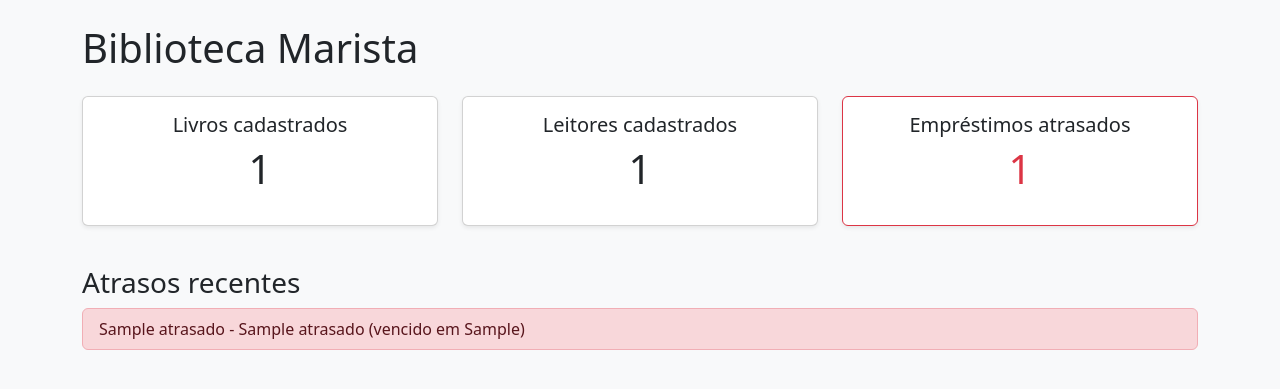
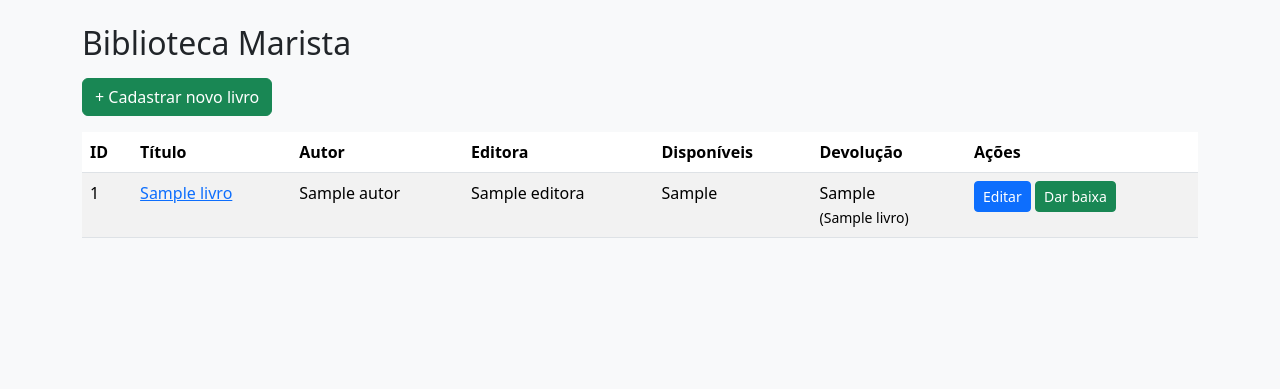
Before and after one commit to lucasmarista/maristabiblioteca, a Flask app: template templates/index.html in a window 1280 px wide. Shown: the part 56-445 px from the top of the page. Run offline with Flask 3, Linux system fonts and the light colour scheme; the template is opened without the code that fills it: most values are stand-ins (such as "Sample title", 1, 10 or a date in 2020).

Commit message:
Update index.html

```diff
--- a/templates/index.html
+++ b/templates/index.html
@@ -1,45 +1,47 @@
 {% extends "base.html" %}
 {% block content %}
-<h1 class="mb-4">Biblioteca Marista</h1>
+<h2 class="mb-3">Biblioteca Marista</h2>
 
-<div class="row">
-  <div class="col-md-4 mb-3">
-    <div class="card shadow-sm">
-      <div class="card-body text-center">
-        <h5 class="card-title">Livros cadastrados</h5>
-        <p class="display-6">{{ total_livros }}</p>
-      </div>
-    </div>
-  </div>
-  <div class="col-md-4 mb-3">
-    <div class="card shadow-sm">
-      <div class="card-body text-center">
-        <h5 class="card-title">Leitores cadastrados</h5>
-        <p class="display-6">{{ total_usuarios }}</p>
-      </div>
-    </div>
-  </div>
-  <div class="col-md-4 mb-3">
-    <div class="card shadow-sm {% if total_atrasados > 0 %}border-danger{% endif %}">
-      <div class="card-body text-center">
-        <h5 class="card-title">Empréstimos atrasados</h5>
-        <p class="display-6 {% if total_atrasados > 0 %}text-danger{% endif %}">
-          {{ total_atrasados }}
-        </p>
-      </div>
-    </div>
-  </div>
-</div>
+<a href="{{ url_for('novo_livro') }}" class="btn btn-success mb-3">+ Cadastrar novo livro</a>
 
-{% if atrasados %}
-<h3 class="mt-4">Atrasos recentes</h3>
-<ul class="list-group">
-  {% for e in atrasados %}
-    <li class="list-group-item list-group-item-danger">
-      {{ e["livro_titulo"] }} - {{ e["usuario_nome"] }}
-      (vencido em {{ e["data_prevista_devolucao"] | data_br }})
-    </li>
-  {% endfor %}
-</ul>
-{% endif %}
+<table class="table table-striped table-hover">
+  <thead>
+    <tr>
+      <th>ID</th>
+      <th>Título</th>
+      <th>Autor</th>
+      <th>Editora</th>
+      <th>Disponíveis</th>
+      <th>Devolução</th>
+      <th>Ações</th>
+    </tr>
+  </thead>
+  <tbody>
+    {% for l in livros %}
+    <tr>
+      <td>{{ l.id }}</td>
+      <td>
+        <a href="{{ url_for('emprestar', livro_id=l.id) }}">{{ l.titulo }}</a>
+      </td>
+      <td>{{ l.autor or '-' }}</td>
+      <td>{{ l.editora or '-' }}</td>
+      <td>{{ l.quantidade_disponivel }}</td>
+      <td>
+        {% if l.status == 'EM_ABERTO' %}
+          {{ l.data_prevista_devolucao | data_br }}
+          <br><small>({{ l.nome_aluno }})</small>
+        {% else %}
+          —
+        {% endif %}
+      </td>
+      <td>
+        <a href="{{ url_for('editar_livro', livro_id=l.id) }}" class="btn btn-sm btn-primary">Editar</a>
+        <form method="post" action="{{ url_for('devolver', livro_id=l.id) }}" style="display:inline;">
+          <button class="btn btn-sm btn-success" type="submit">Dar baixa</button>
+        </form>
+      </td>
+    </tr>
+    {% endfor %}
+  </tbody>
+</table>
 {% endblock %}
```
